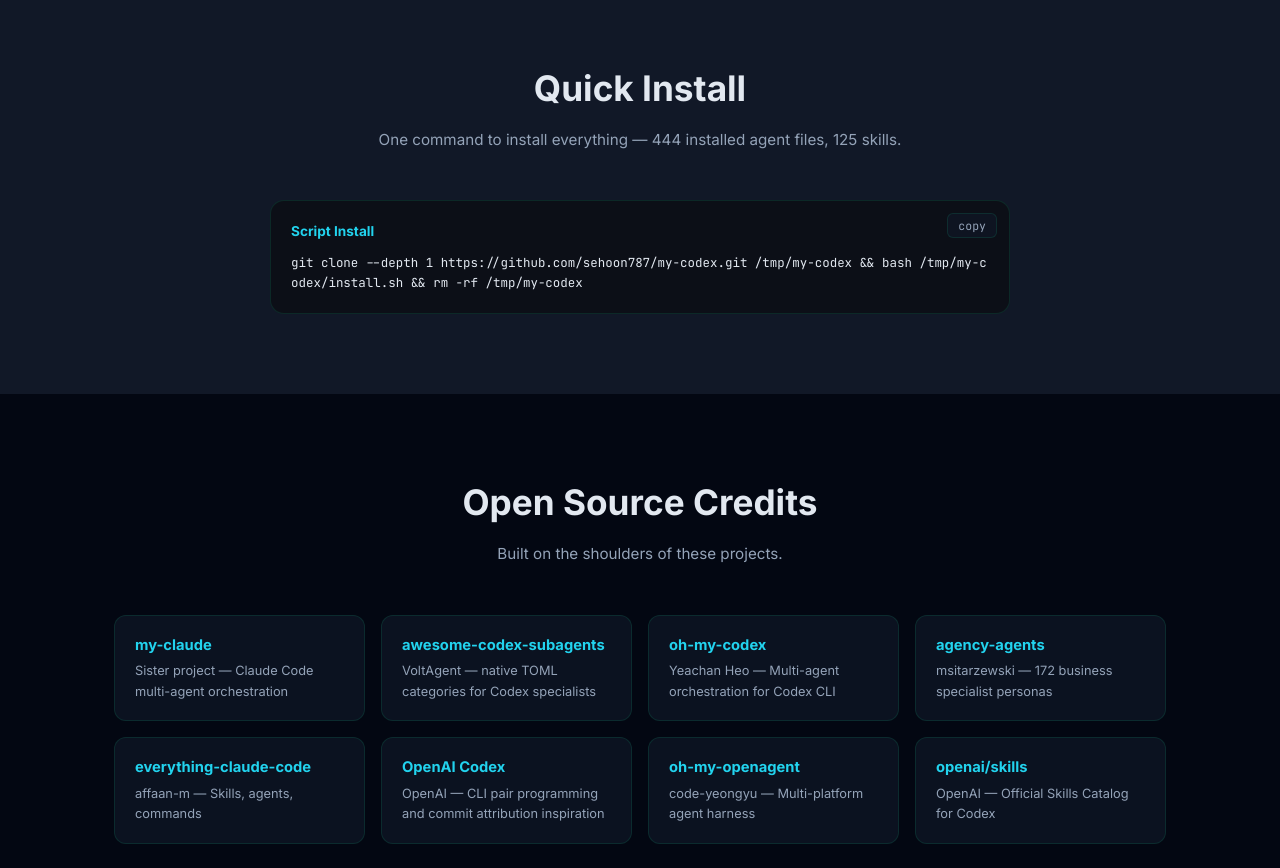
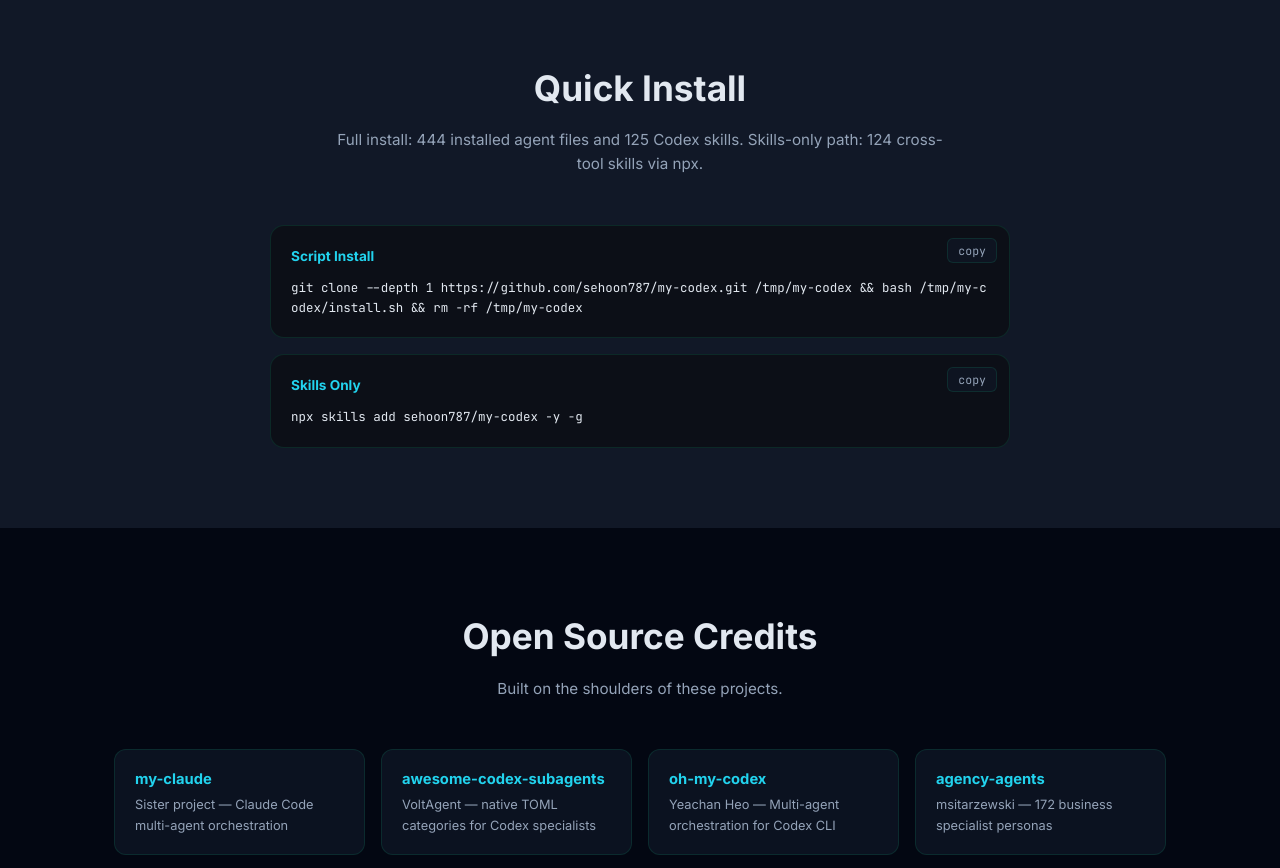
Before and after one commit to sehoon787/my-codex, a plain HTML site: page docs/index.html in a window 1280 px wide. Shown: the part 5940-6808 px from the top of the page. Drawn offline with Linux system fonts and the light colour scheme.

Commit message:
Fix Codex attribution docs and skills-only validation

```diff
--- a/docs/index.html
+++ b/docs/index.html
@@ -552,12 +552,17 @@
 <section id="install" style="background:var(--bg2)">
 <div class="container">
   <h2 class="st"><span class="lang" data-en="Quick Install" data-ko="빠른 설치"></span></h2>
-  <p class="ss"><span class="lang" data-en="One command to install everything — 444 installed agent files, 125 skills." data-ko="명령어 하나로 모든 것을 설치하세요 — 444개 설치 에이전트 파일, 125개 스킬."></span></p>
+  <p class="ss"><span class="lang" data-en="Full install: 444 installed agent files and 125 Codex skills. Skills-only path: 124 cross-tool skills via npx." data-ko="전체 설치: 444개 설치 에이전트 파일과 125개 Codex 스킬. 스킬 전용 경로: npx로 124개 크로스툴 스킬."></span></p>
   <div class="inst-row fade-in">
     <div class="inst">
       <h4><span class="lang" data-en="Script Install" data-ko="스크립트 설치"></span></h4>
       <button class="copy-btn" onclick="copyInst(this)">copy</button>
       <pre>git clone --depth 1 https://github.com/sehoon787/my-codex.git /tmp/my-codex && bash /tmp/my-codex/install.sh && rm -rf /tmp/my-codex</pre>
+    </div>
+    <div class="inst">
+      <h4><span class="lang" data-en="Skills Only" data-ko="스킬 전용"></span></h4>
+      <button class="copy-btn" onclick="copyInst(this)">copy</button>
+      <pre>npx skills add sehoon787/my-codex -y -g</pre>
     </div>
   </div>
 </div>
```
Also changed, not shown: 10 other files.
